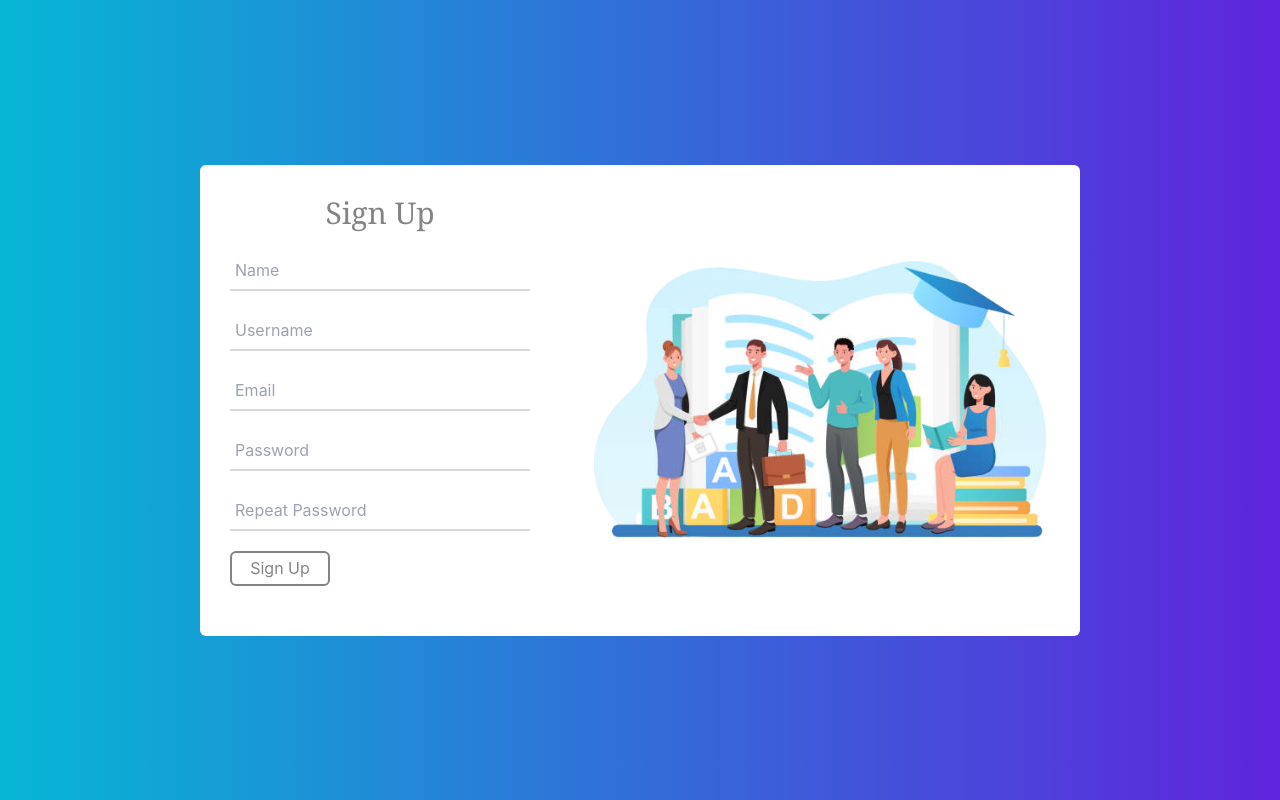
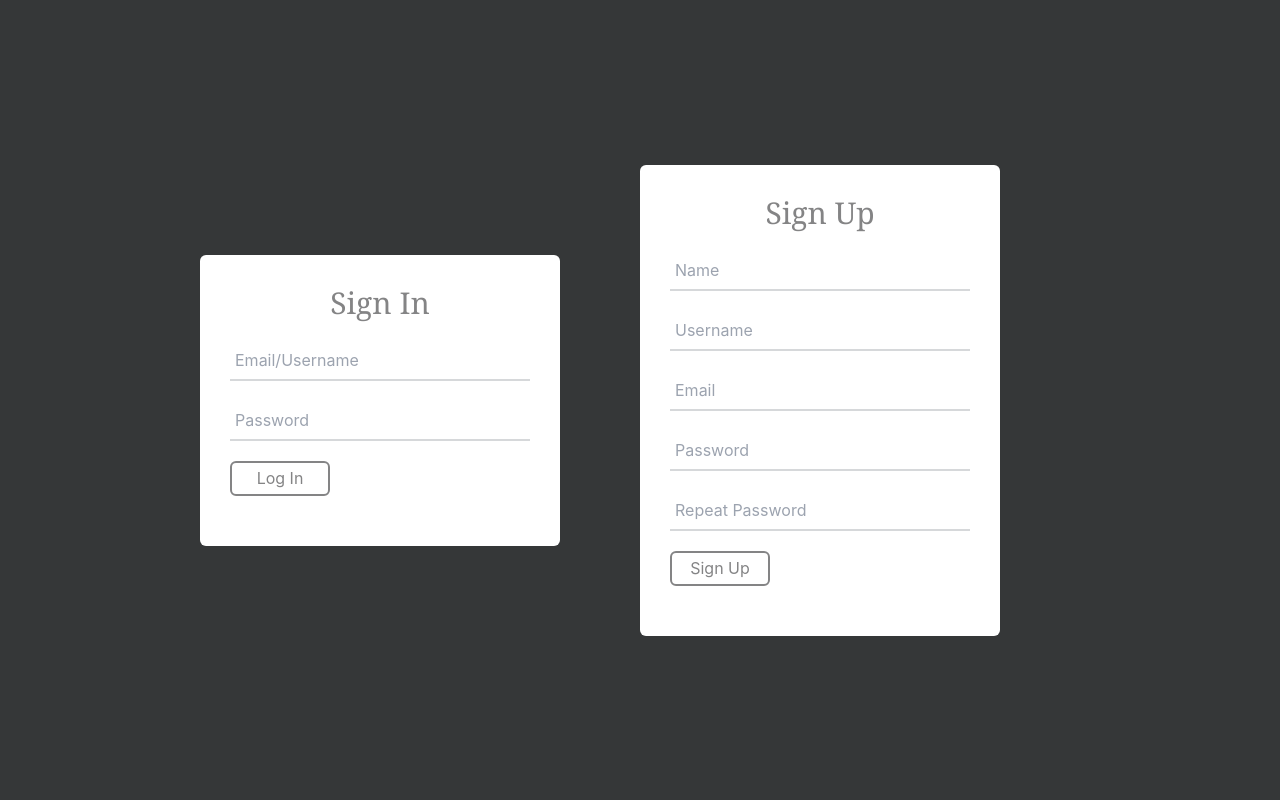
Before and after one commit to JLegacy-AI/j-quizzer, a React (Create React App) app: page / in a window 1280 px wide. Built offline with nearby package versions, Linux system fonts and the light colour scheme.

Commit message:
After Sign In Feature

```diff
--- a/src/App.jsx
+++ b/src/App.jsx
@@ -1,10 +1,14 @@
-import SignUp from "./pages/SignUp"
+import SignIn from "./pages/SignIn"
+import SignUp from "./pages/SignUp";
 
 function App() {
 
   return (
     <>
-      <SignUp/>
+      <div className='w-screen min-h-screen  pl-[200px] pr-[200px] bg-[#353738] flex justify-center items-center'>
+        <SignIn/>
+        <SignUp/>
+      </div>
     </>
   );
 }
--- /dev/null
+++ b/src/pages/SignIn.jsx
@@ -0,0 +1,65 @@
+import React from 'react'
+import TextField from './TextField'
+import {useState} from 'react'
+import axios from 'axios'
+
+function SignIn() {
+
+    const [state, setState] = useState({
+                                        username:"",
+                                        password:""
+                                        })
+
+    const textField =[
+        {
+            type: 'text',
+            name: 'username',
+            placeholder: 'Email/Username',
+        },
+        {
+            type: 'password',
+            name: 'password',
+            placeholder: 'Password',
+        },
+    ]
+
+    const handleSubmit = async (e) => {
+        e.preventDefault()
+        await axios.post('http://localhost:3001/user/login',state)
+        .then((responce) => {
+            if(responce.data.login == true){
+                alert("Successfully Login")
+                return
+            }
+            alert("Invalid Username/Email or Password")
+        })
+        .catch(err => {
+            alert(err.message);
+        })
+    }
+
+    const handleChange = (e) => {
+        const value = e.target.value
+        const keyValue = {}
+        keyValue[e.target.name] = value
+        setState({...state, ...keyValue})
+        console.log(state);
+    }
+
+  return (
+    <form className='bg-white rounded-md' onSubmit={(e) => handleSubmit(e)}>
+        <div className='m-[30px] flex flex-col'>
+            <h1 className='mb-[20px] font-serif text-3xl text-[#848485] flex justify-center items-center'>Sign In</h1>
+
+            {
+                textField.map((ele, ind) => {
+                    return <TextField key={ind} placeholder={ele.placeholder} type={ele.type} name={ele.name} handleChange={handleChange} />
+                })
+            }
+            <input className='mb-[20px] hover:cursor-pointer outline-none border-2 text-[#848485] hover:text-white hover:font-semibold h-[35px] w-[100px] rounded-md border-[#848485] hover:border-[#5F24DC] hover:bg-[#5F24DC]  flex items-center justify-center transition-all' type="submit" value="Log In" name='submit'/>
+        </div>
+    </form>
+  )
+}
+
+export default SignIn
--- a/src/pages/SignUp.jsx
+++ b/src/pages/SignUp.jsx
@@ -1,5 +1,5 @@
 import React from 'react'
-import {useState, useEffect} from 'react'
+import {useState} from 'react'
 import axios from 'axios'
 import TextField from './TextField';
 
@@ -51,17 +51,23 @@ function SignUp() {
         console.log(state);
     }
 
-    const handleSubmit = (e) => {
+    const handleSubmit = async (e) => {
         e.preventDefault()
         if(state['password'] !== state['againpassword'] ){
             setstate({...state, password: "", againpassword: ""})
-            console.log(e);
+            return
         }
+        await axios.post('http://localhost:3001/user',{...state})
+        .then( responce => {
+            alert('Account Successfully Created')
+        })
+        .catch( error => {
+            alert(error.message)
+        })
     }
 
     return (
-        <div className='w-screen min-h-screen bg-gradient-to-r pl-[200px] pr-[200px] from-cyan-500 to-[#5F24DC] flex justify-center items-center'>
-            <form className='flex max-w-[1100px] rounded-md bg-white m-auto' onSubmit={(e) => handleSubmit(e)}>
+            <form className='flex rounded-md bg-white  m-auto' onSubmit={(e) => handleSubmit(e)}>
                 <div className='m-[30px] flex flex-col'>
                     <h1 className='mb-[20px] font-serif text-3xl text-[#848485] flex justify-center items-center'>Sign Up</h1>
                     {
@@ -71,12 +77,11 @@ function SignUp() {
                     }
                     <input className='mb-[20px] hover:cursor-pointer outline-none border-2 text-[#848485] hover:text-white hover:font-semibold h-[35px] w-[100px] rounded-md border-[#848485] hover:border-[#5F24DC] hover:bg-[#5F24DC]  flex items-center justify-center transition-all' type="submit" value="Sign Up" name='submit'/>
                 </div>
-                <div className='hidden 1075:flex justify-center items-center'>
-                    <img src={process.env.PUBLIC_URL+"images/signup-image-test-3.png"} alt="teacher image" />
-                </div>
             </form>
-        </div>
     )
 }
 
 export default SignUp
+
+// <div className='w-screen min-h-screen  pl-[200px] pr-[200px] bg-[#353738] flex justify-center items-center'>
+//         </div>
--- a/src/pages/TextField.jsx
+++ b/src/pages/TextField.jsx
@@ -18,7 +18,7 @@ function TextField(props) {
 
   return (
     <div>
-        <input className={style.default} value={props.value} type={props.text} name={props.name} placeholder={props.placeholder} onKeyUp={(e)=> handleClick(e)} onChange={(e) => props.handleChange(e)} required/>
+        <input className={style.default} value={props.value} type={props.type} name={props.name} placeholder={props.placeholder} onKeyUp={(e)=> handleClick(e)} onChange={(e) => props.handleChange(e)} required/>
     </div>
   )
 }
```
